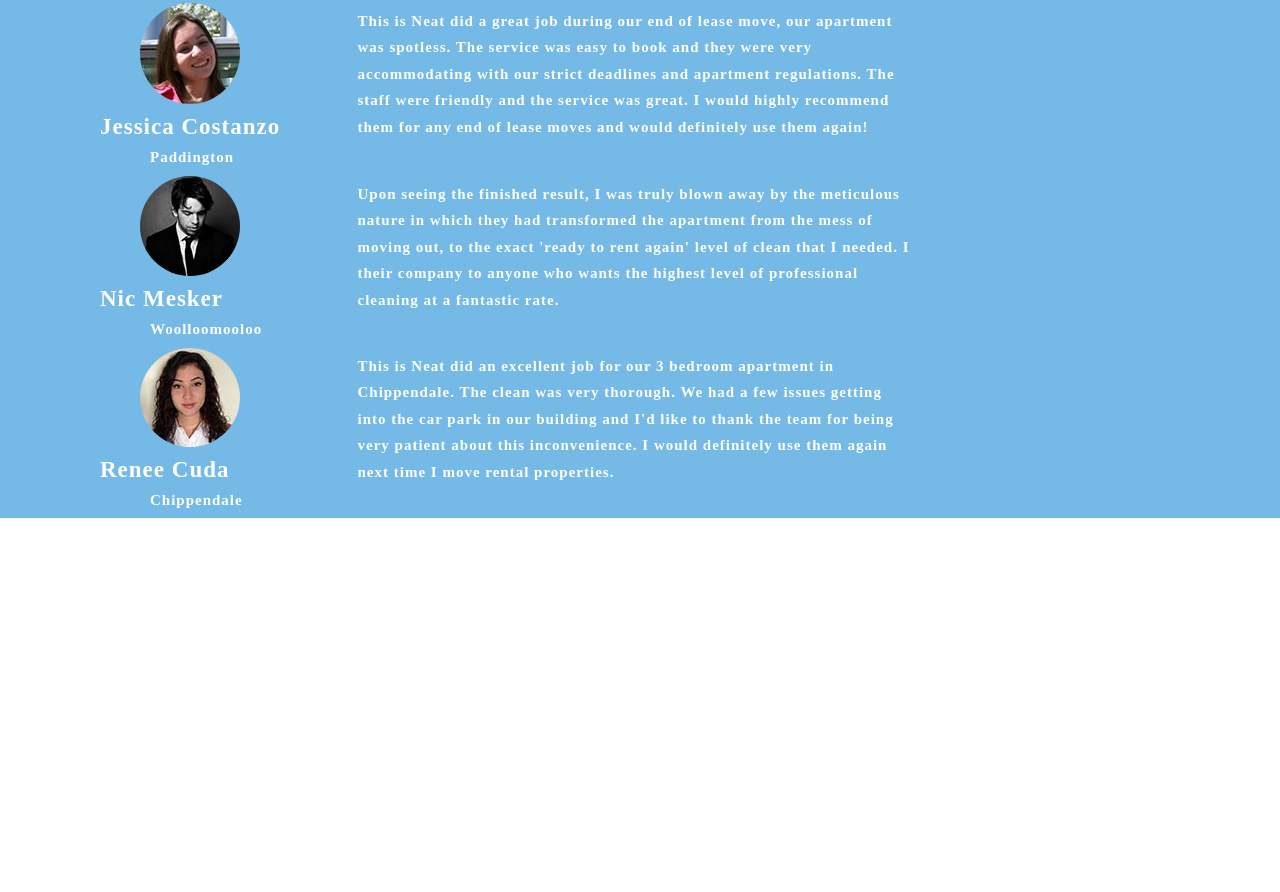
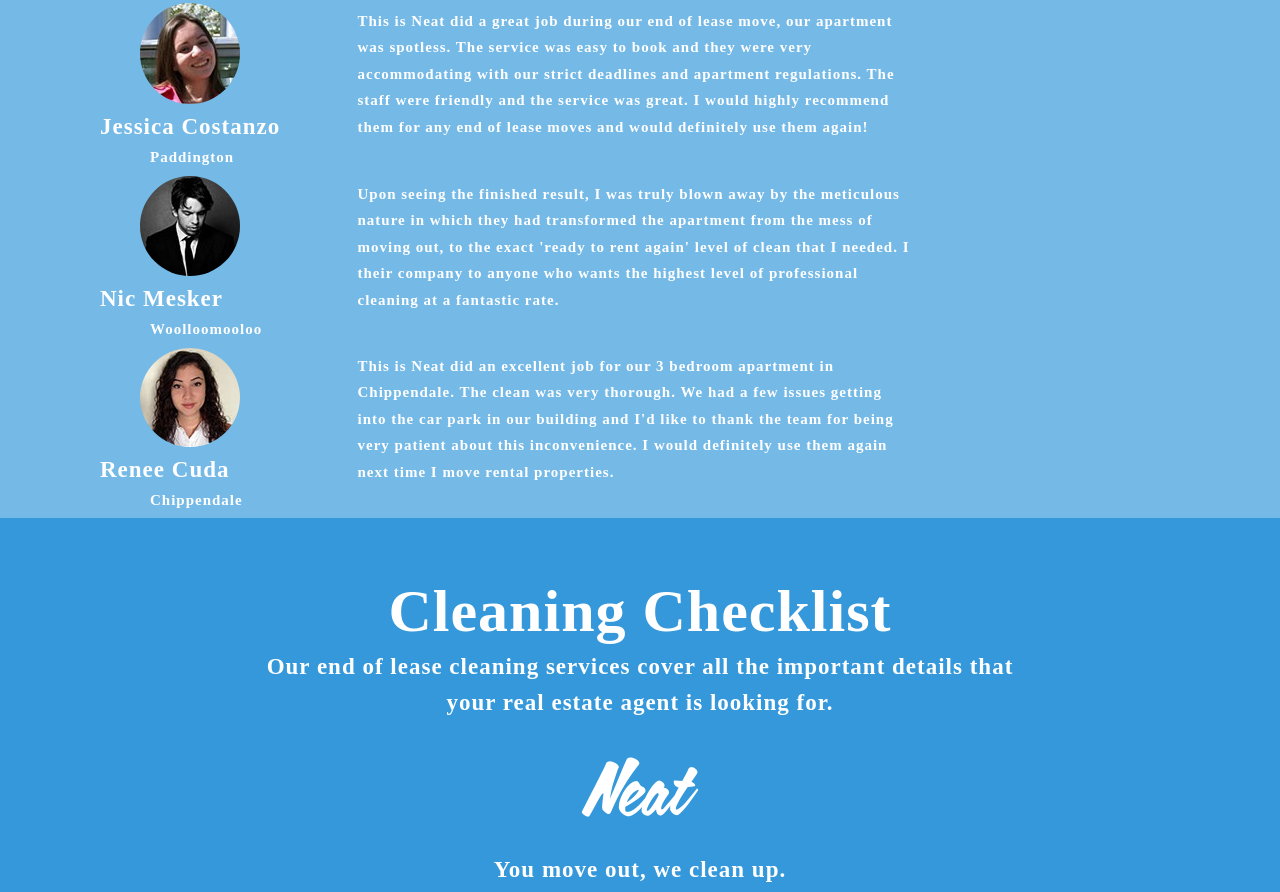
Before and after one commit to unakame/leccion-34-maquetado, a plain HTML site: page index.html in a window 1280 px wide. Shown: the part 2191-3083 px from the top of the page. Before the commit the page ends 2709 px from the top, so only its background shows below. Drawn offline with nearby package versions, Linux system fonts and the light colour scheme; a web font is replaced by a local one.

Commit message:
setting footer

```diff
--- a/index.html
+++ b/index.html
@@ -179,6 +179,36 @@ and green products.</h5>
       </div>
     </div>
   </section>
+  <section class="cont-3">
+    <div class="row"><br><br>
+      <div class="col-xs-12 text-center">
+        <h1 class="section-7">Cleaning Checklist</h1>
+        <h5 class="section-7-">Our end of lease cleaning services cover all the important details that</h5>
+        <h5 class="section-7-">your real estate agent is looking for.</h5>
+      </div>
+    </div>
+    <div class="row">
+      <div class="col-xs-4"></div>
+      <div class="col-xs-4"></div>
+      <div class="col-xs-4"></div>
+    </div>
+    <div class="row">
+      <div class="col-xs-4"></div>
+      <div class="col-xs-4"></div>
+      <div class="col-xs-4"></div>
+    </div>
+  </section>
+  <section class="cont-4">
+
+  </section>
+  <footer>
+    <div class="row">
+      <div class="col-xs-12 text-center">
+        <img id="img-footer"src="img/logo.png" alt="">
+        <h4 class="footer-h">You move out, we clean up.</h4>
+      </div>
+    </div>
+  </footer>
   <script src="https://ajax.googleapis.com/ajax/libs/jquery/1.11.0/jquery.min.js"></script>
   <script src="js/bootstrap.min.js"></script>
 </body>
--- a/main.css
+++ b/main.css
@@ -199,3 +199,46 @@ h3{
   letter-spacing: 1px;
   font-family: "proxima-nova-soft";
 }
+
+.cont-3{
+  background-color: #3498DB;
+}
+
+.section-7,
+.section-7-{
+  color: #fff;
+  font-family: "proxima-nova-soft";
+  font-weight: bold;
+  letter-spacing: 1px;
+}
+
+.section-7{
+  font-size: 60px;
+}
+
+.section-7-{
+  font-size: 23px;
+}
+
+.cont-4{
+  background-color: #EEEEEE;
+}
+
+footer{
+  background-color: #3498DB;
+}
+
+#img-footer{
+  width: 120px;
+  margin: 30px;
+  box-sizing: border-box;
+}
+
+.footer-h{
+  color: #fff;
+  font-family: "proxima-nova-soft";
+  font-weight: bold;
+  letter-spacing: 1px;
+  font-size: 23px;
+
+}
```
